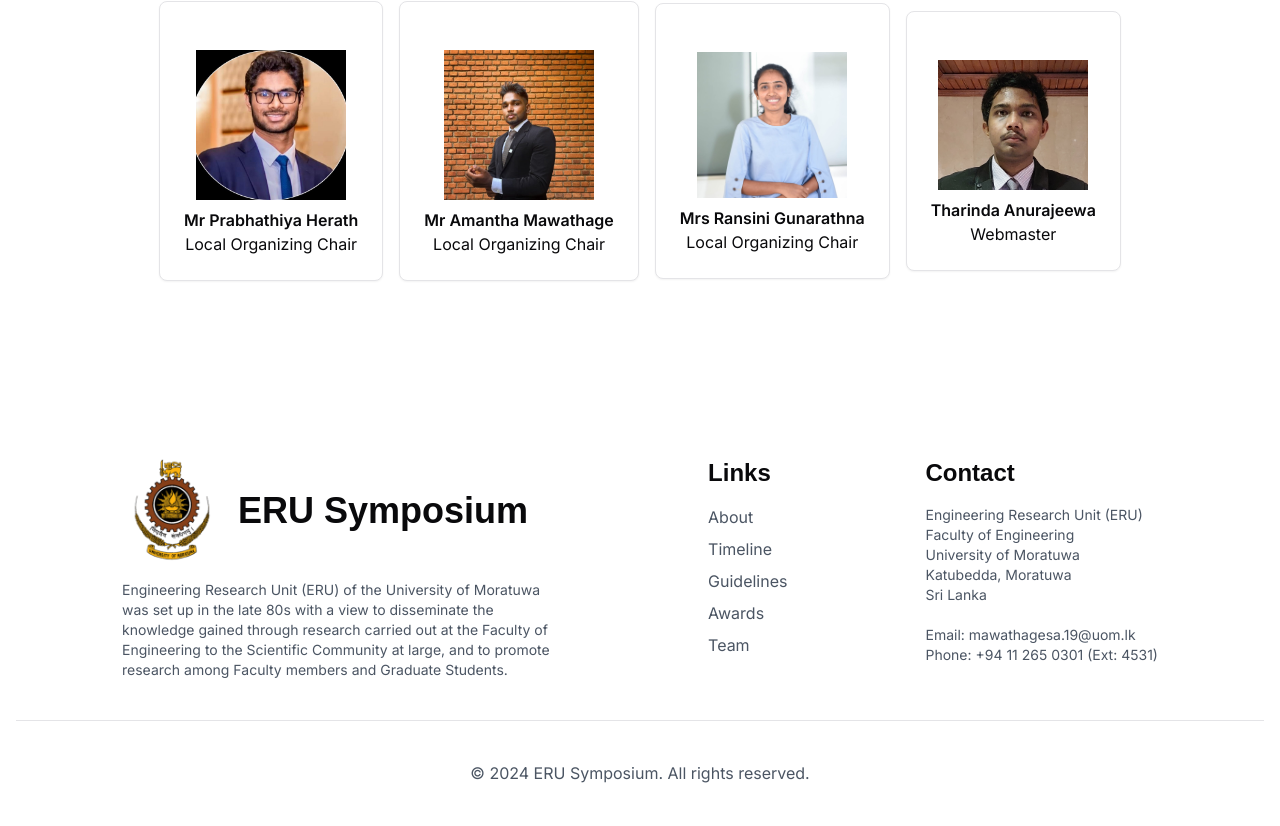
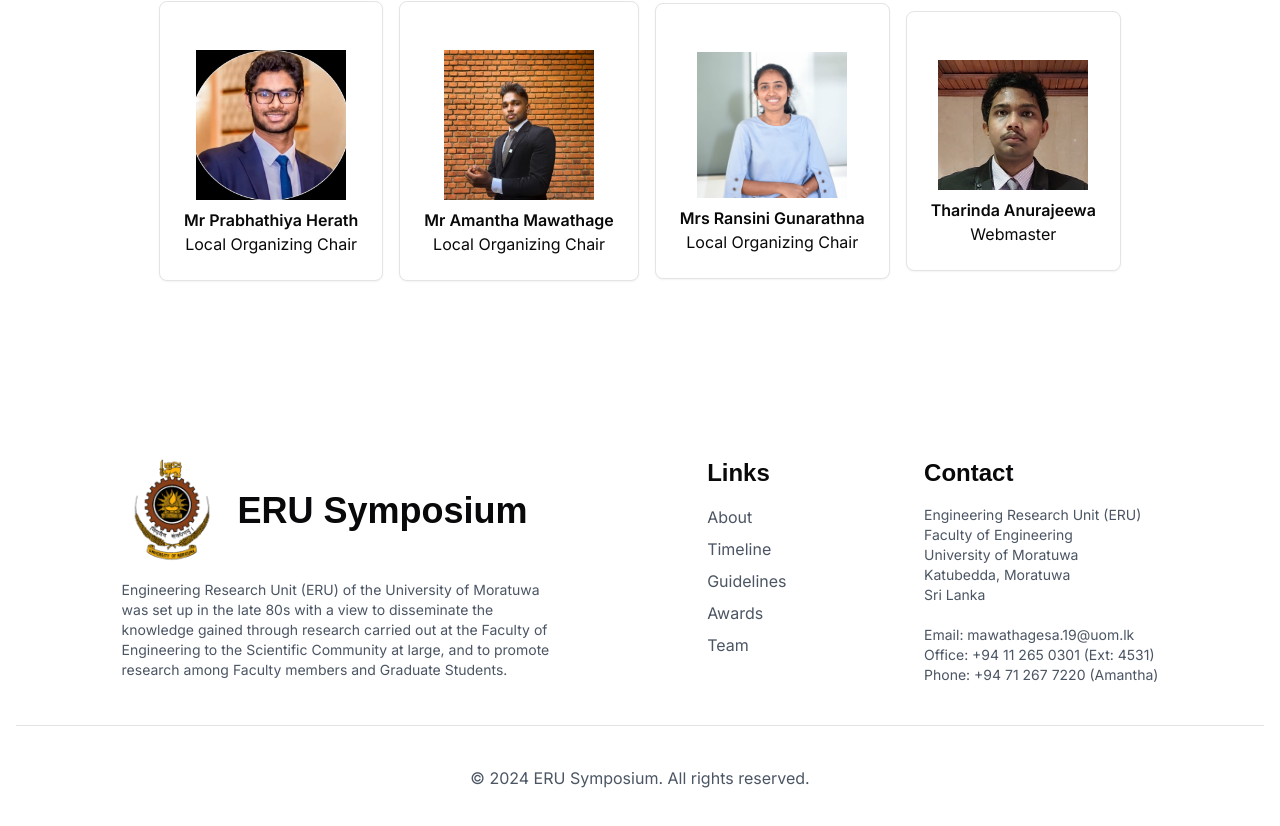
Before and after one commit to TharindaPrabhath/eru-symposium, a Next.js app: page / in a window 1280 px wide. Shown: the part 4534-5360 px from the top of the page. Built offline with nearby package versions, Linux system fonts and the light colour scheme; a web font is replaced by a local one.

Commit message:
minor changes

```diff
--- a/src/components/footer.tsx
+++ b/src/components/footer.tsx
@@ -65,7 +65,8 @@ function Footer() {
               <br />
               <br />
               Email: mawathagesa.19@uom.lk <br />
-              Phone: +94 11 265 0301 (Ext: 4531) <br />
+              Office: +94 11 265 0301 (Ext: 4531) <br />
+              Phone: +94 71 267 7220 (Amantha)
             </p>
           </div>
         </div>
```
